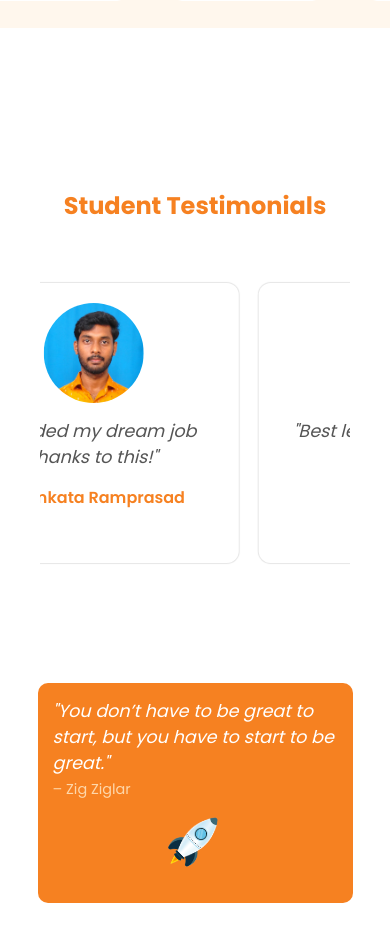
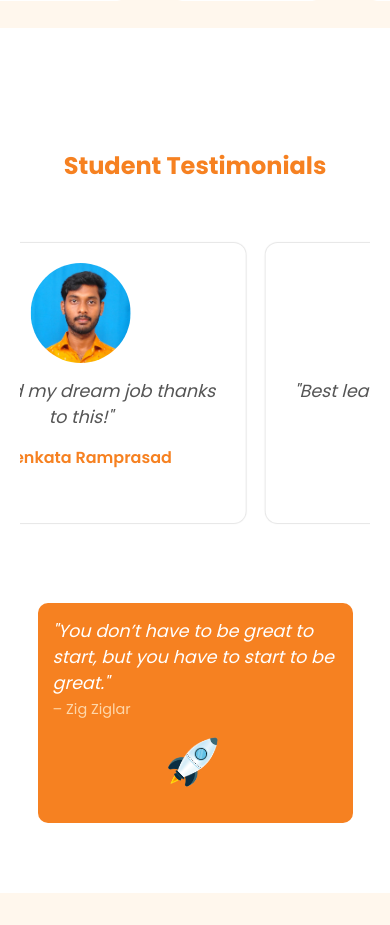
Before and after one commit to ramprasad-13/orvionar_frontend, a React (Vite) app: page / in a window 390 px wide. Shown: the part 1800-2725 px from the top of the page. Built offline with nearby package versions, Linux system fonts and the light colour scheme; no server answers.

Commit message:
Update Testimonials.module.css

```diff
--- a/src/styles/Testimonials.module.css
+++ b/src/styles/Testimonials.module.css
@@ -85,4 +85,8 @@
   .main-text-2 {
     font-size: 1.5rem;
   }
+  .testimonials{
+    padding:20px 0 !important;
+    margin:0;
+  }
 }
```
